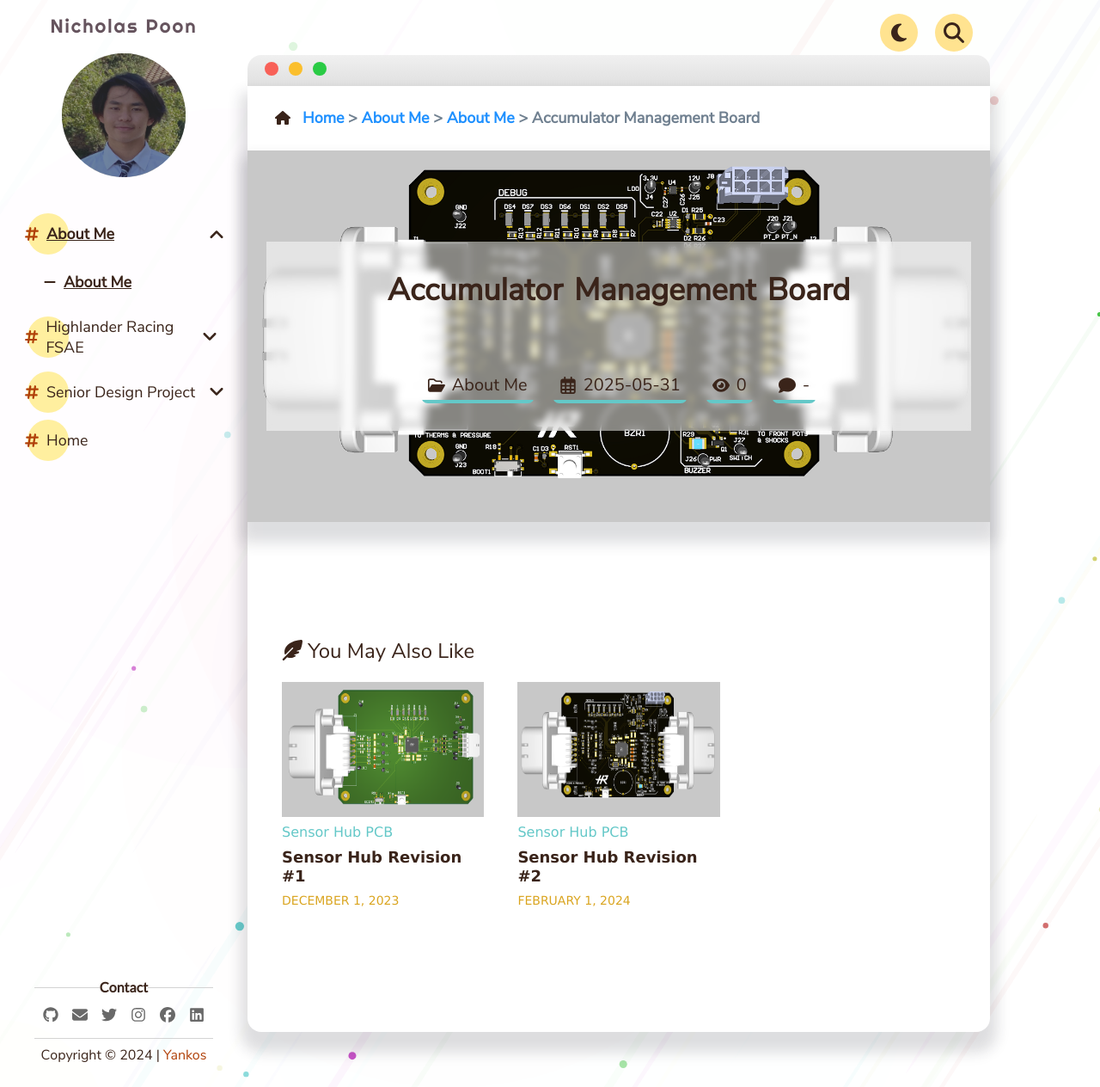
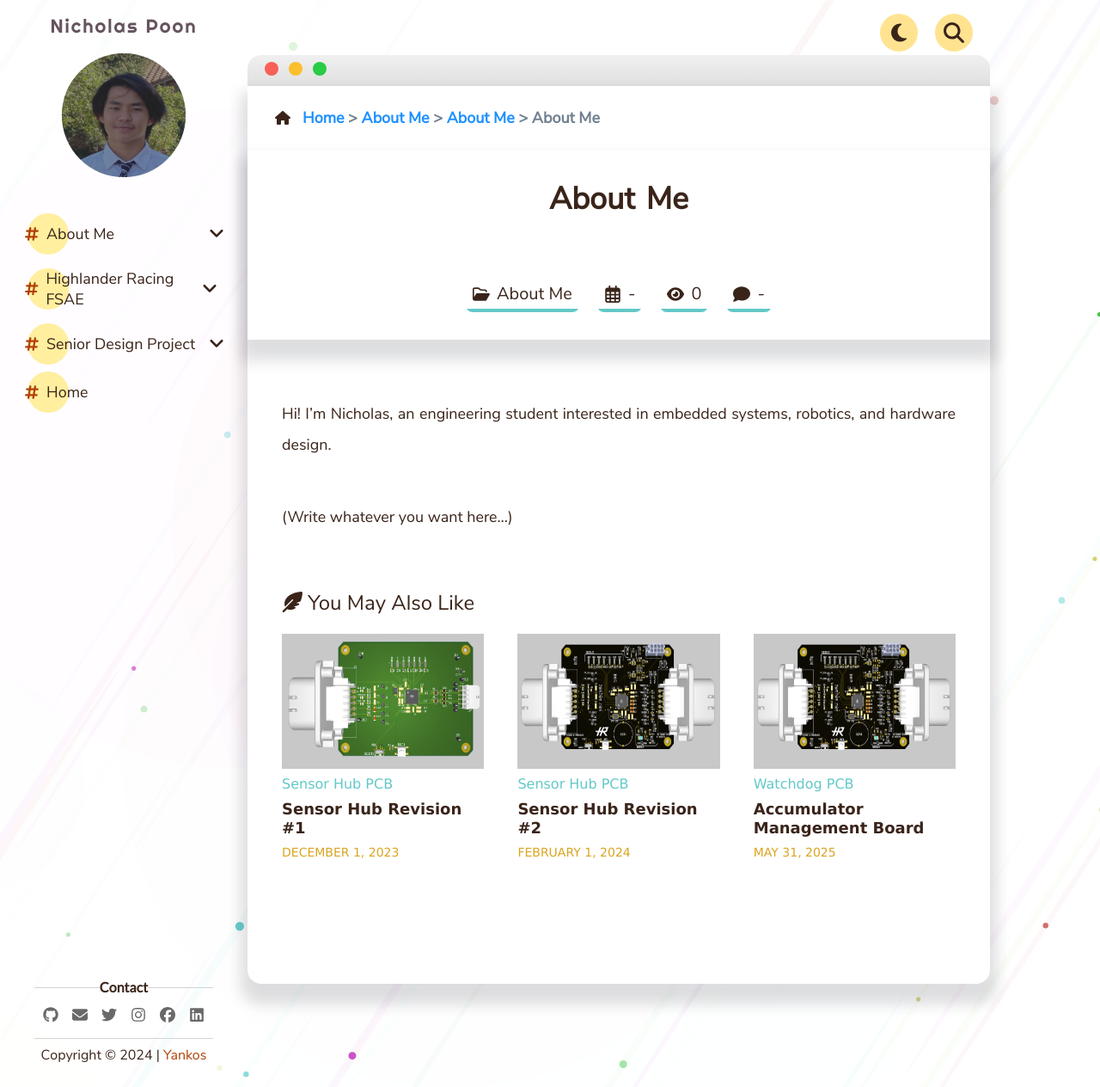
Before and after one commit to NickPoon101/NP-Portfolio, a Jekyll site: the page built from _pages/About Me/About Me/about-me.md, in a window 1280 px wide and 1264 px high. Shown: the whole window at 86% size. Built offline with Jekyll 4.4.1, drawn with Linux system fonts in a browser that asks for light colours; comment, search, counter and statistics services are not loaded.

Commit message:
Update about-me.md

```diff
--- a/_pages/About Me/About Me/about-me.md
+++ b/_pages/About Me/About Me/about-me.md
@@ -1,5 +1,9 @@
 ---
-title: "Accumulator Management Board"
-date: "2025-05-31"
-thumbnail: "/assets/img/SensorHub2_images/PCB_3D.png"
+layout: page
+title: About Me
+permalink: /about-me/
 ---
+
+Hi! I'm Nicholas, an engineering student interested in embedded systems, robotics, and hardware design.
+
+(Write whatever you want here…)
```
